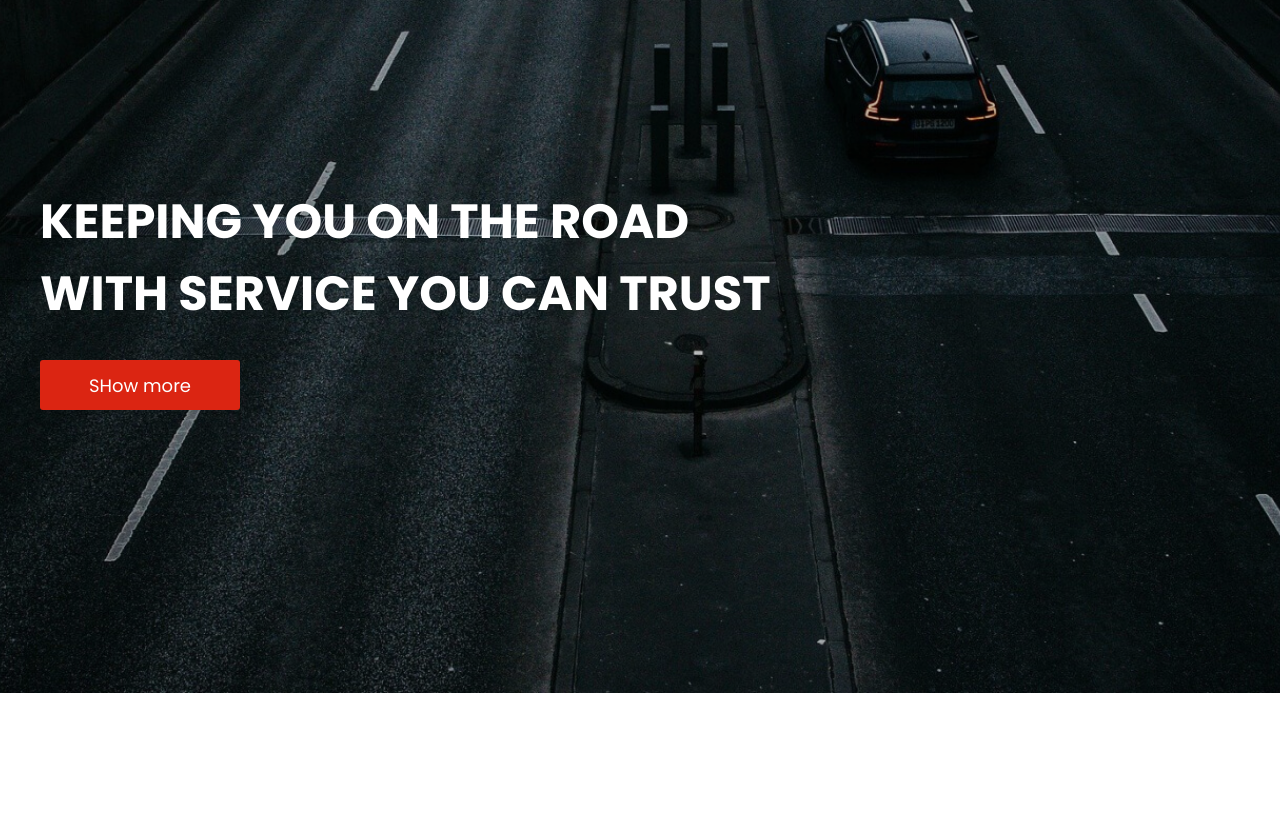
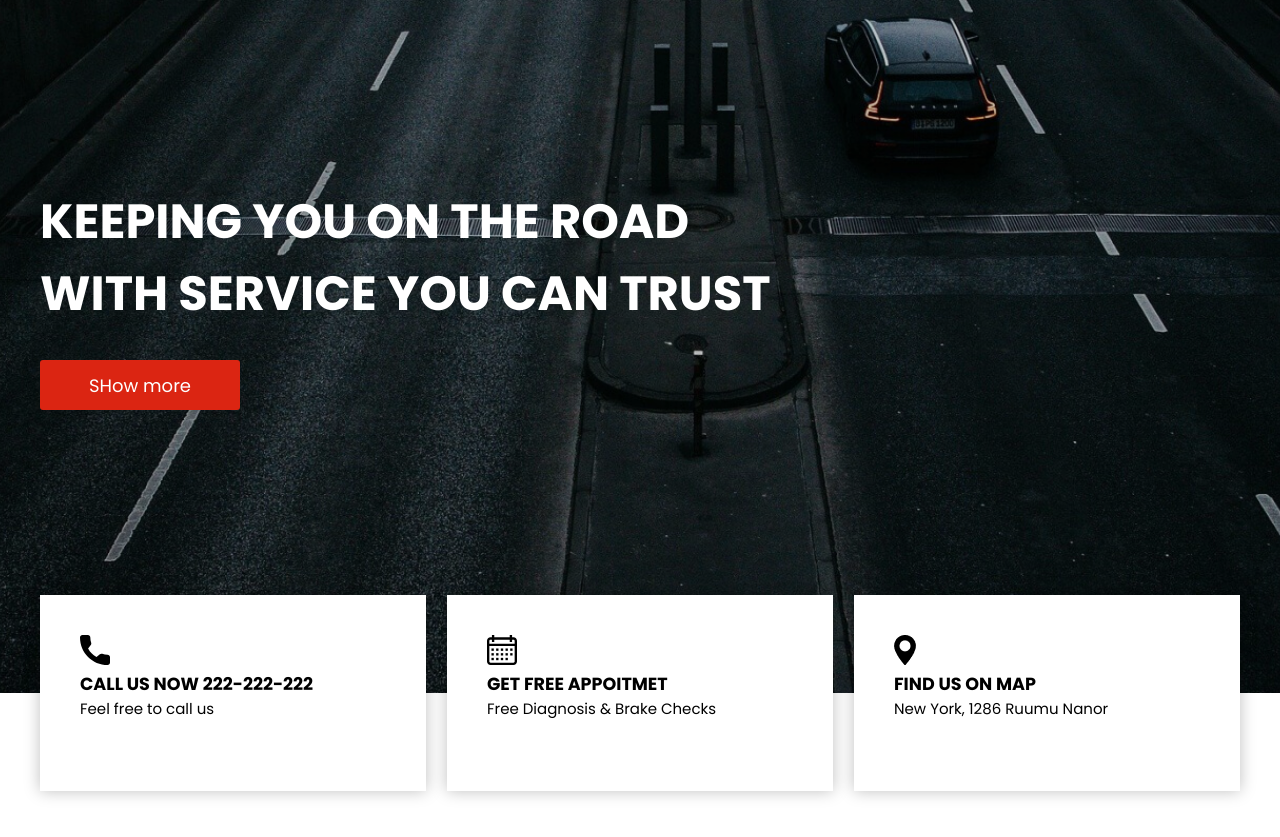
Before and after one commit to Alexanonymus/car-repair, a plain HTML site: page index.html in a window 1280 px wide. Shown: the part 97-934 px from the top of the page. Before the commit the page ends 800 px from the top, so only its background shows below. Drawn offline with Linux system fonts and the light colour scheme.

Commit message:
intro area end

```diff
--- a/css/style.css
+++ b/css/style.css
@@ -216,6 +216,34 @@ body{
 /* Buttons end */
 
 
+/* INTRO AREA END*/
+
+/* INFO */
+.info{
 
 
-/* INTRO AREA END*/
+}
+
+.info__wrapper{
+    display: flex;
+    justify-content: space-between;
+}
+
+.info__block{
+    width: 386px;
+    height: 196px;
+    background-color: #fff;
+    box-shadow: 0px 0px 15px rgba(0, 0, 0, 0.25);
+    padding: 40px;
+    position: relative;
+    bottom: 98px;
+
+}
+
+.info__item{
+
+}
+
+
+
+/* /INFO */
--- a/index.html
+++ b/index.html
@@ -71,5 +71,62 @@
     </section>
     <!-- INTRO SECTION END -->
 
+    <!-- INFO SECTION -->
+    <section class="info">
+        <div class="container">
+            <div class="info__wrapper">
+
+                <div class="info__block">
+                    <div class="info__item">
+                        <div class="info__img">
+                            <img src="img/call_1.svg" alt="call">
+                        </div>
+
+                        <h3 class="info__title">
+                            CALL US NOW 222-222-222
+                        </h3>
+
+                        <p class="info__text">
+                            Feel free to call us
+                        </p>
+                    </div>
+                </div>
+
+                <div class="info__block">
+                    <div class="info__item">
+                        <div class="info__img">
+                            <img src="img/calendar_2.svg" alt="calendar">
+                        </div>
+
+                        <h3 class="info__title">
+                            GET FREE APPOITMET
+                        </h3>
+
+                        <p class="info__text">
+                            Free Diagnosis & Brake Checks
+                        </p>
+                    </div>
+                </div>
+
+                <div class="info__block">
+                    <div class="info__item">
+                        <div class="info__img">
+                            <img src="img/Group.png" alt="group">
+                        </div>
+
+                        <h3 class="info__title">
+                            FIND US ON MAP
+                        </h3>
+
+                        <p class="info__text">
+                            New York, 1286 Ruumu Nanor
+                        </p>
+                    </div>
+                </div>
+
+            </div>
+        </div>
+    </section>
+    <!-- INFO SECTION END -->
 </body>
 </html>
```
Also changed, not shown: img/Group.png (added), img/calendar_2.svg (added), img/call_1.svg (added), 2 other files.
